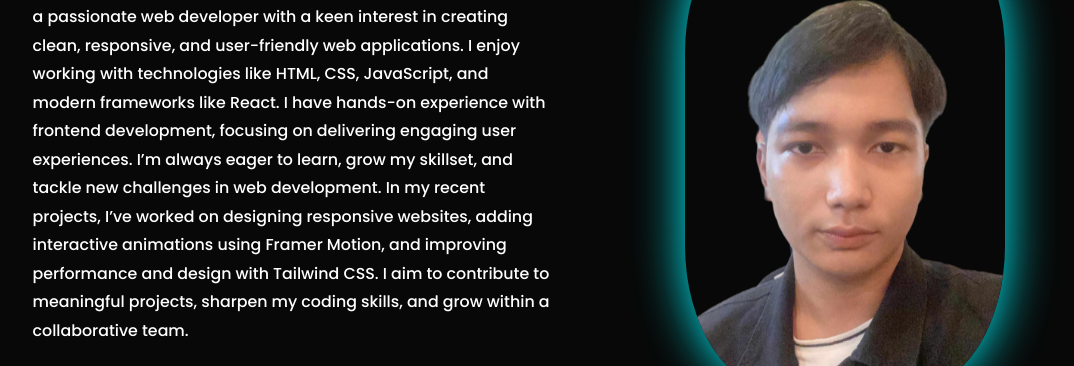
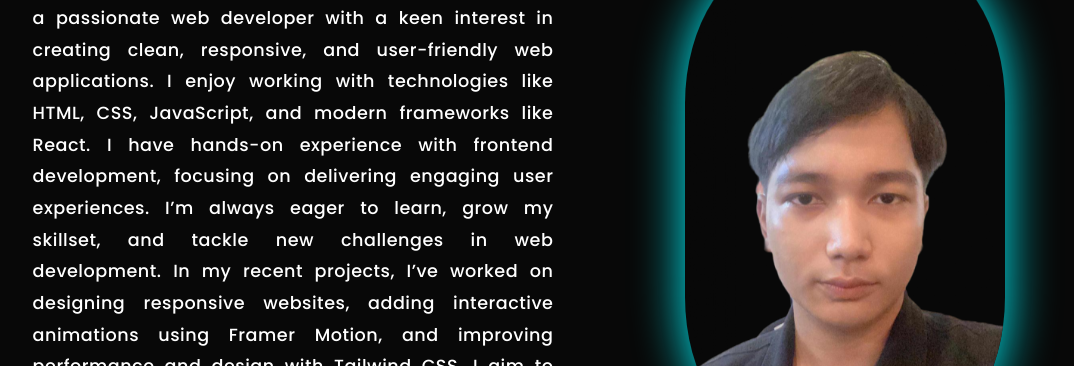
Before and after one commit to Kyaw-Min-Htway/portfolio, a plain HTML site: page index.html in a window 1280 px wide. Shown: the part 320-686 px from the top of the page, without its empty margins (121-1195 px from the left). Drawn offline with nearby package versions, Linux system fonts and the light colour scheme.

Commit message:
text fix

```diff
--- a/styles.css
+++ b/styles.css
@@ -122,8 +122,12 @@ span{
                 0 0 50px var(--main-color),
                 0 0 100px var(--main-color);
 }
-.home-content p{
+
+p{
     font-size: 1.8rem;
+    text-align: justify;
+    letter-spacing: 0.5px;
+    word-spacing: 1px;
     font-weight: 500;
     line-height: 1.8;
     max-width: 1000px;
```
Also changed, not shown: index.html (+1 -0 lines).
